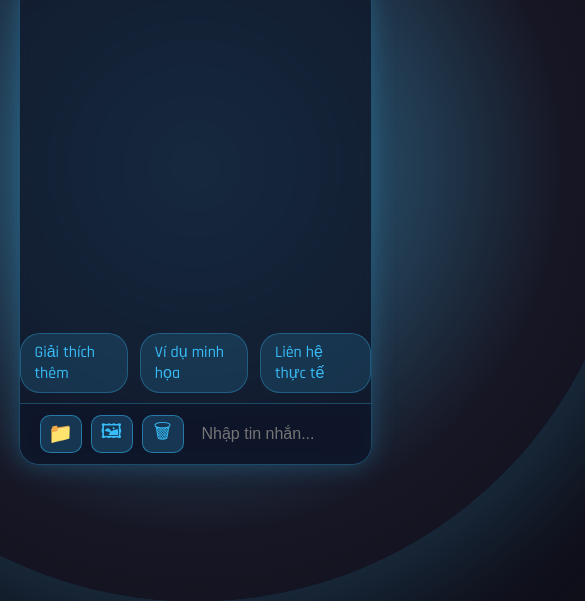
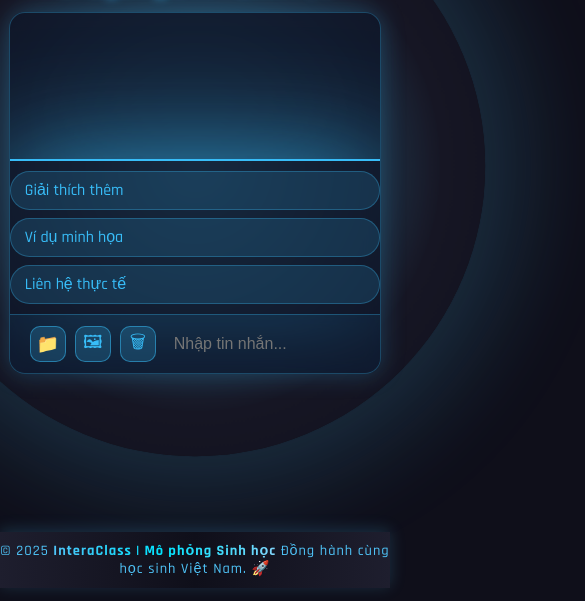
Before and after one commit to nam-hub/chatbox-AI-test, a plain HTML site: page index.html in a window 390 px wide. Shown: the part 256-857 px from the top of the page, 585 px wide, since content can reach past the window. Drawn offline with Linux system fonts and the light colour scheme.

Commit message:
Update index.html

```diff
--- a/index.html
+++ b/index.html
@@ -276,7 +276,10 @@ position: relative;
     display: flex;
     justify-content: center;
     gap: 12px;
-    margin: 10px 0;
+    border-top: 2px solid var(--cyan);
+    box-shadow: 0 0 111px rgba(56, 189, 248, 0.7);
+        padding: 10px 0;
+
   }
 
   .suggestion {
@@ -311,10 +314,45 @@ position: relative;
     box-shadow: 0 0 10px #00eaff;
   }
   ::-webkit-scrollbar-button { display: none; }
+  footer {
+    position: absolute;
+    bottom: 0;
+    width: 100%;
+    text-align: center;
+    padding: 15px 0;
+    font-size: 1.1rem;
+    background: linear-gradient(90deg, #1E1E2E, #0F0F1A, #1E1E2E);
+    color: #4FC3F7;
+    letter-spacing: 1px;
+    box-shadow: 0 -2px 15px rgba(79, 195, 247, 0.2);
+    backdrop-filter: blur(6px);
+  }
+
+  footer span {
+    background: linear-gradient(90deg, #4FC3F7, #00E5FF, #81D4FA);
+    -webkit-background-clip: text;
+    -webkit-text-fill-color: transparent;
+    font-weight: 700;
+  }
+ /* ✅ Responsive CSS */
+  @media (max-width: 900px) {
+    .chat-container { height: 450px; }
+    h1 { font-size: 1.6rem; }
+  }
 
   @media (max-width: 600px) {
-    .message { max-width: 85%; font-size: 14px; }
-    .chat-container { height: 480px; }
+    .chat-container { width: 95%; height: 400px; border-radius: 16px; }
+    .message { max-width: 85%; font-size: 14px; padding: 10px 12px; }
+    .tool-btn { width: 34px; height: 34px; font-size: 18px; }
+    .send-btn { width: 36px; height: 36px; font-size: 16px; }
+    footer { font-size: 0.9rem; padding: 10px 0; }
+    .circle { width: 300px; height: 300px; }
+  }
+
+  @media (max-width: 400px) {
+    h1 { font-size: 1.3rem; }
+    .chat-container { height: 360px; }
+    .suggestions { flex-direction: column; gap: 8px; }
   }
 </style>
 </head>
@@ -345,7 +383,9 @@ position: relative;
     <button class="send-btn" onclick="sendMessage()">➤</button>
   </div>
 </div>
-
+  <footer>
+    © 2025 <span> InteraClass | Mô phỏng Sinh học</span> Đồng hành cùng học sinh Việt Nam. 🚀
+  </footer>
 <script>
 const chatBox = document.getElementById('chatBox');
 const input = document.getElementById('userInput');
```
